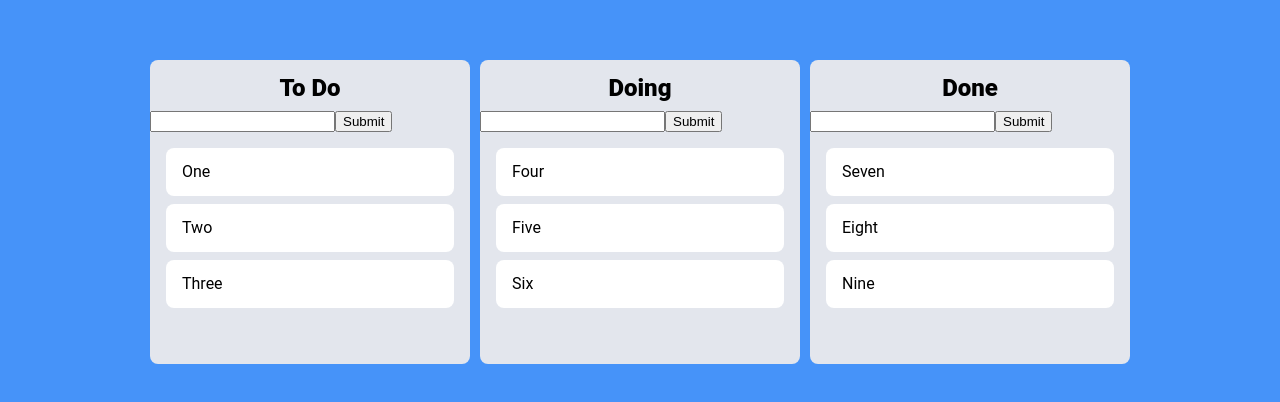
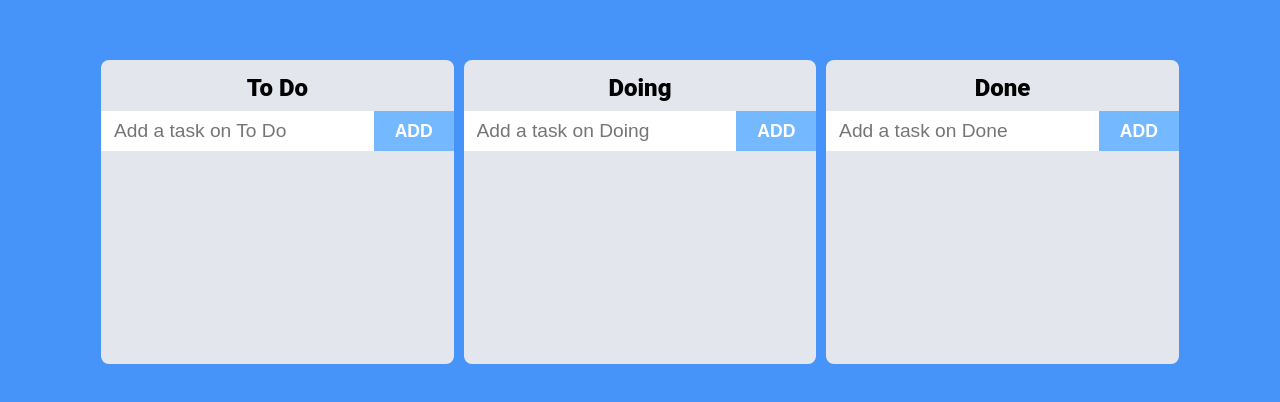
Before and after one commit to minuchi/react-trello, a React (Vite) app: page / in a window 1280 px wide. Shown: the part 188-590 px from the top of the page. Built offline with nearby package versions, Linux system fonts and the light colour scheme; the HTML template or start-up script is replaced by a standard one.

Commit message:
Add styles for creating a To Do
- Add id for To Dos
- Change css when dragging over
- Add README.md

```diff
--- a/package.json
+++ b/package.json
@@ -15,13 +15,15 @@
     "react-dom": "^18.2.0",
     "recoil": "^0.7.4",
     "styled-components": "^5.3.5",
-    "styled-reset": "^4.4.2"
+    "styled-reset": "^4.4.2",
+    "uuid": "^8.3.2"
   },
   "devDependencies": {
     "@types/react": "^18.0.15",
     "@types/react-beautiful-dnd": "^13.1.2",
     "@types/react-dom": "^18.0.6",
     "@types/styled-components": "^5.1.25",
+    "@types/uuid": "^8.3.4",
     "@vitejs/plugin-react": "^2.0.0",
     "prettier": "^2.7.1",
     "typescript": "^4.6.4",
--- a/src/Board.tsx
+++ b/src/Board.tsx
@@ -1,12 +1,13 @@
 import React from 'react';
 import { Droppable } from 'react-beautiful-dnd';
 import styled from 'styled-components';
+import { ToDoState } from './atoms';
 import CreateToDo from './CreateToDo';
 import ToDo from './ToDo';
 
 interface BoardProps {
   droppableId: string;
-  toDos: string[];
+  toDos: ToDoState[];
 }
 
 const Wrapper = styled.ul`
@@ -38,11 +39,12 @@ const Container = styled.div<ContainerProps>`
   flex-grow: 1;
   background-color: ${(props) =>
     props.isDraggingOver
-      ? '#dfe6e9'
+      ? '#edf0f7'
       : props.isDraggingFromThis
       ? '#b2bec3'
       : 'transparent'};
   transition: background-color 0.2s linear;
+  border-radius: 0 0 0.5rem 0.5rem;
 `;
 
 function Board({ droppableId, toDos }: BoardProps) {
@@ -58,9 +60,9 @@ function Board({ droppableId, toDos }: BoardProps) {
             isDraggingFromThis={!!snapshot.draggingFromThisWith}
             {...provided.droppableProps}
           >
-            {toDos.map((value, index) => (
-              <ToDo draggableId={value} index={index} key={value}>
-                {value}
+            {toDos.map((toDo, index) => (
+              <ToDo draggableId={toDo.id} index={index} key={toDo.id}>
+                {toDo.text}
               </ToDo>
             ))}
             {provided.placeholder}
--- a/src/CreateToDo.tsx
+++ b/src/CreateToDo.tsx
@@ -1,12 +1,38 @@
 import { useRef, useState } from 'react';
 import { useSetRecoilState } from 'recoil';
 import styled from 'styled-components';
+import { v4 as uuidv4 } from 'uuid';
 import { toDoListState } from './atoms';
 
 const Wrapper = styled.div``;
-const Form = styled.form``;
-const Input = styled.input``;
-const Button = styled.button``;
+
+const Form = styled.form`
+  display: flex;
+  height: 2.5rem;
+`;
+
+const Input = styled.input`
+  width: 100%;
+  border: none;
+  outline: none;
+  padding: 0.5rem 0.8rem;
+  font-size: 1.2rem;
+`;
+
+const Button = styled.button`
+  min-width: 5rem;
+  font-weight: 700;
+  border: none;
+  cursor: pointer;
+  background-color: #74b9ff;
+  outline: none;
+  color: white;
+  transition: background-color 0.1s linear;
+  font-size: 1.1rem;
+  &:hover {
+    background-color: #0984e3;
+  }
+`;
 
 interface CreateToDoProps {
   droppableId: string;
@@ -30,7 +56,13 @@ function CreateToDo({ droppableId }: CreateToDoProps) {
     setToDos((toDos) => {
       return {
         ...toDos,
-        [droppableId]: [toDo, ...toDos[droppableId]],
+        [droppableId]: [
+          {
+            id: uuidv4(),
+            text: toDo,
+          },
+          ...toDos[droppableId],
+        ],
       };
     });
 
@@ -47,8 +79,9 @@ function CreateToDo({ droppableId }: CreateToDoProps) {
           ref={inputRef}
           onChange={handleChange}
           value={toDo}
+          placeholder={`Add a task on ${droppableId}`}
         />
-        <Button type="submit">Submit</Button>
+        <Button type="submit">ADD</Button>
       </Form>
     </Wrapper>
   );
--- a/src/atoms.ts
+++ b/src/atoms.ts
@@ -1,14 +1,19 @@
 import { atom } from 'recoil';
 
+export interface ToDoState {
+  id: string;
+  text: string;
+}
+
 export interface ToDoListState {
-  [key: string]: string[];
+  [key: string]: ToDoState[];
 }
 
 export const toDoListState = atom<ToDoListState>({
-  key: 'toDos2',
+  key: 'toDos',
   default: {
-    'To Do': ['One', 'Two', 'Three'],
-    Doing: ['Four', 'Five', 'Six'],
-    Done: ['Seven', 'Eight', 'Nine'],
+    'To Do': [],
+    Doing: [],
+    Done: [],
   },
 });
```
Also changed, not shown: 2 other files (tests, documents, lock files or other folders).
